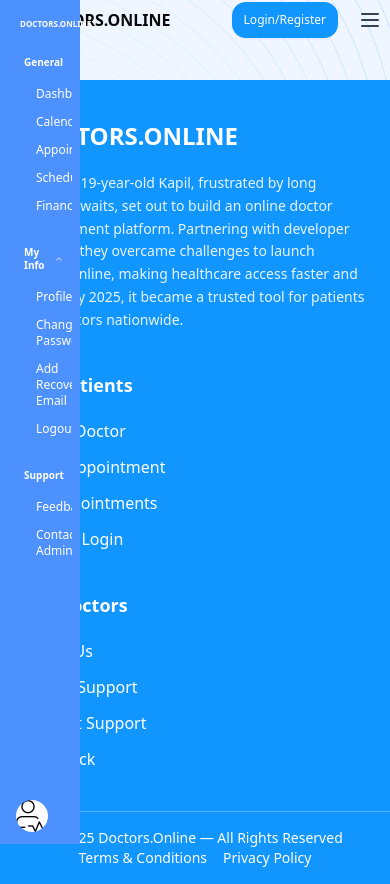
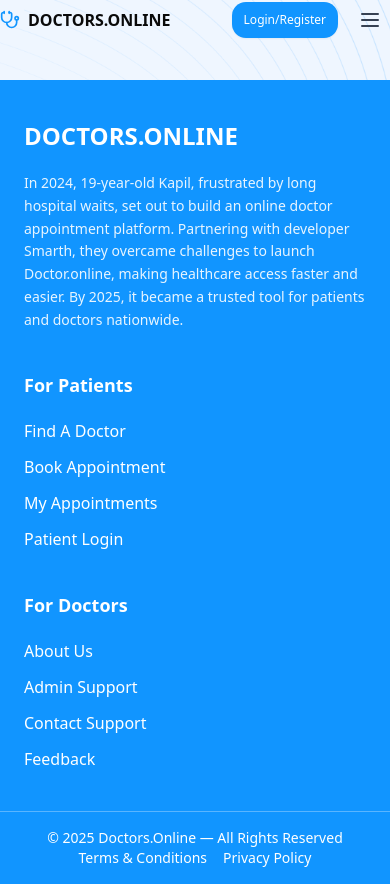
Before and after one commit to kapil01234kapil/The-Doctors-App, a Next.js app: page /doctor/sidebar in a window 390 px wide. Built offline with nearby package versions, Linux system fonts and the light colour scheme.

Commit message:
doctor alignment done

```diff
--- a/src/components/doctor/DoctorNavabr.jsx
+++ b/src/components/doctor/DoctorNavabr.jsx
@@ -1,6 +1,6 @@
 "use client";
 
-import { Bell, ChevronDown, Sun } from "lucide-react";
+import { Bell, ChevronDown, Sun, Menu } from "lucide-react";
 import React from "react";
 import { Avatar, AvatarFallback, AvatarImage } from "../ui/avatar";
 import {
@@ -14,10 +14,11 @@ import { setUser } from "@/redux/authSlice";
 import { useRouter } from "next/navigation";
 import { useDispatch, useSelector } from "react-redux";
 
-const DoctorNavabr = () => {
+const DoctorNavabr = ({ onMenuClick }) => {
   const dispatch = useDispatch()
   const {user} = useSelector((store) => store.auth)
   const router = useRouter()
+
   const logoutHandler = async () => {
     try {
       const res = await axios.post('/api/logout',{},{withCredentials:true})
@@ -32,10 +33,19 @@ const DoctorNavabr = () => {
 
     }
   }
+
   return (
     <div className="w-full h-16 bg-white shadow-md flex items-center px-4 sm:px-6 justify-between">
       {/* Left Section */}
       <div className="flex items-center gap-2 sm:gap-3">
+        {/* Hamburger Menu - Only visible on mobile/tablet */}
+        <button
+          onClick={onMenuClick}
+          className="md:hidden p-2 rounded-lg hover:bg-gray-100 transition-colors"
+        >
+          <Menu className="w-5 h-5" />
+        </button>
+
         <h1 className="text-sm sm:text-base font-medium">Good Morning</h1>
         <Sun className="text-orange-400 w-4 h-4 sm:w-5 sm:h-5" />
       </div>
--- a/src/components/doctor/SideBar.jsx
+++ b/src/components/doctor/SideBar.jsx
@@ -15,6 +15,7 @@ import {
   Phone,
   Stethoscope,
   BadgeIndianRupee,
+  X,
 } from "lucide-react";
 import React, { useEffect, useState } from "react";
 import { Avatar, AvatarFallback, AvatarImage } from "../ui/avatar";
@@ -33,8 +34,8 @@ import {
 } from "@/components/ui/dialog";
 import { Button } from "@/components/ui/button";
 
-const SideBar = () => {
-    const { user } = useSelector((store) => store.auth);
+const SideBar = ({ isOpen, onClose }) => {
+  const { user } = useSelector((store) => store.auth);
 
   const pathname = usePathname();
   const [selected, setSelected] = useState("Dashboard");
@@ -68,8 +69,6 @@ const SideBar = () => {
       { name: "Profile", icon: <User size={16} />, path: "/doctor/profile" },
       { name: "Change Password", icon: <Lock size={16} />, path: "/doctor/change-password" },
       { name: "Add Recovery Email", icon: <Mail size={16} />, path: "/doctor/add-recovery-email" },
-      // conditionally add verification status here
-
       { name: "Logout", icon: <LogOut size={16} />, path: null },
     ],
   },
@@ -112,32 +111,58 @@ const SideBar = () => {
     }
   };
 
+  const handleLinkClick = (path, name) => {
+    setSelected(name);
+    // Close sidebar on mobile when a link is clicked
+    if (window.innerWidth < 768) {
+      onClose();
+    }
+  };
+
   return (
     <>
+      {/* Overlay for mobile */}
+      {isOpen && (
+        <div
+          className="fixed inset-0 bg-black bg-opacity-50 z-30 md:hidden"
+          onClick={onClose}
+        />
+      )}
+
       <div
-        className="
-          fixed md:static top-0 left-0 z-40 bg-[#4D91FF] flex flex-col gap-1
-          pt-4 pl-4 pr-2 h-full min-h-screen transition-all
-          w-20 sm:w-24 md:w-56 lg:w-64
-        "
+        className={`
+          fixed top-0 left-0 z-40 bg-[#4D91FF] flex flex-col gap-1
+          pt-4 pl-4 pr-2 h-screen transition-transform duration-300
+          w-64
+          ${isOpen ? 'translate-x-0' : '-translate-x-full'}
+          md:translate-x-0
+        `}
       >
+        {/* Close button for mobile */}
+        <button
+          onClick={onClose}
+          className="absolute top-4 right-4 text-white md:hidden"
+        >
+          <X size={20} />
+        </button>
+
         {/* Logo */}
-        <div className="flex gap-1 sm:gap-2 items-center mb-4 whitespace-nowrap">
+        <div className="flex gap-2 items-center mb-4 whitespace-nowrap">
           <Stethoscope className="text-white" size={16} />
-          <p className="font-bold text-white text-[8px] sm:text-sm md:text-base lg:text-base">
+          <p className="font-bold text-white text-base">
             DOCTORS.ONLINE
           </p>
         </div>
 
         {/* Menu Sections */}
-        <div className="flex-1 flex flex-col gap-4 text-white text-xs sm:text-sm md:text-sm overflow-x-auto overflow-y-auto scrollbar-hide">
+        <div className="flex-1 flex flex-col gap-4 text-white text-sm overflow-x-auto overflow-y-auto scrollbar-hide">
           {menu.map((section, idx) => (
             <div key={idx} className="flex flex-col gap-2">
               <div
-                className="flex gap-1 sm:gap-2 items-center cursor-pointer select-none px-2 py-1"
+                className="flex gap-2 items-center cursor-pointer select-none px-2 py-1"
                 onClick={section.toggle}
               >
-                <p className="font-semibold text-[10px] sm:text-sm md:text-base">{section.section}</p>
+                <p className="font-semibold text-base">{section.section}</p>
                 {section.open ? <ChevronUp size={14} /> : <ChevronDown size={14} />}
               </div>
 
@@ -148,7 +173,7 @@ const SideBar = () => {
                       <div
                         key={i}
                         onClick={() => setLogoutDialog(true)}
-                        className={`flex gap-1 sm:gap-2 items-center cursor-pointer px-2 py-1 rounded transition-all
+                        className={`flex gap-2 items-center cursor-pointer px-2 py-1 rounded transition-all
                           ${selected === item.name ? "bg-white text-[#1195FF]" : "hover:bg-blue-400 text-white"}`}
                       >
                         {item.icon}
@@ -158,8 +183,8 @@ const SideBar = () => {
                       <Link
                         key={i}
                         href={item.path}
-                        onClick={() => setSelected(item.name)}
-                        className={`flex gap-1 sm:gap-2 items-center cursor-pointer px-2 py-1 rounded transition-all
+                        onClick={() => handleLinkClick(item.path, item.name)}
+                        className={`flex gap-2 items-center cursor-pointer px-2 py-1 rounded transition-all
                           ${selected === item.name ? "bg-white text-[#1195FF]" : "hover:bg-blue-400 text-white"}`}
                       >
                         {item.icon}
--- a/src/components/shared/FinalLayout.jsx
+++ b/src/components/shared/FinalLayout.jsx
@@ -1,6 +1,6 @@
 "use client";
 
-import React, { useRef } from "react";
+import React, { useRef, useState } from "react";
 import { useSelector } from "react-redux";
 import SideBar from "../doctor/SideBar";
 import DoctorNavabr from "../doctor/DoctorNavabr";
@@ -12,21 +12,32 @@ import Footer from "./Footer";
 const FinalLayout = ({ children }) => {
   const { user } = useSelector((store) => store.auth);
   const sidebarRef = useRef();
+  const [isSidebarOpen, setIsSidebarOpen] = useState(false);
+
+  const toggleSidebar = () => {
+    setIsSidebarOpen(!isSidebarOpen);
+  };
+
+  const closeSidebar = () => {
+    setIsSidebarOpen(false);
+  };
 
   return (
     <>
       {user?.role === "doctor" ? (
         <div className="flex min-h-screen">
           {/* Doctor Sidebar */}
-          <aside className="fixed top-0 left-0 z-40 h-screen bg-[#4D91FF] overflow-y-auto scrollbar-hide
-            w-1/4 sm:w-1/5 md:w-1/6 lg:w-1/6">
-            <SideBar />
+          <aside className="fixed top-0 left-0 z-40 h-screen w-64">
+            <SideBar
+              isOpen={isSidebarOpen}
+              onClose={closeSidebar}
+            />
           </aside>
 
           {/* Doctor Main content */}
-          <div className="flex-1 flex flex-col ml-[25%] sm:ml-[20%] md:ml-[16.6667%] min-h-screen">
+          <div className="flex-1 flex flex-col md:ml-64">
             <header className="w-full sticky top-0 z-50">
-              <DoctorNavabr />
+              <DoctorNavabr onMenuClick={toggleSidebar} />
             </header>
             <main className="flex-1 p-4">{children}</main>
           </div>
```
